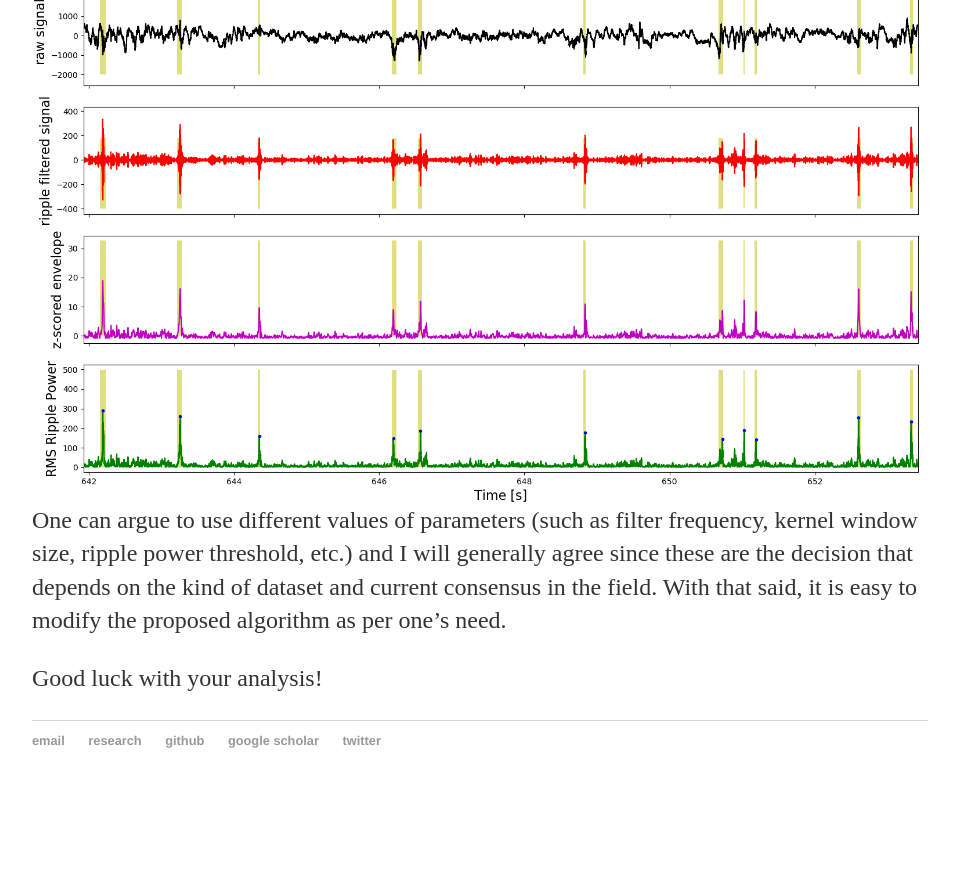
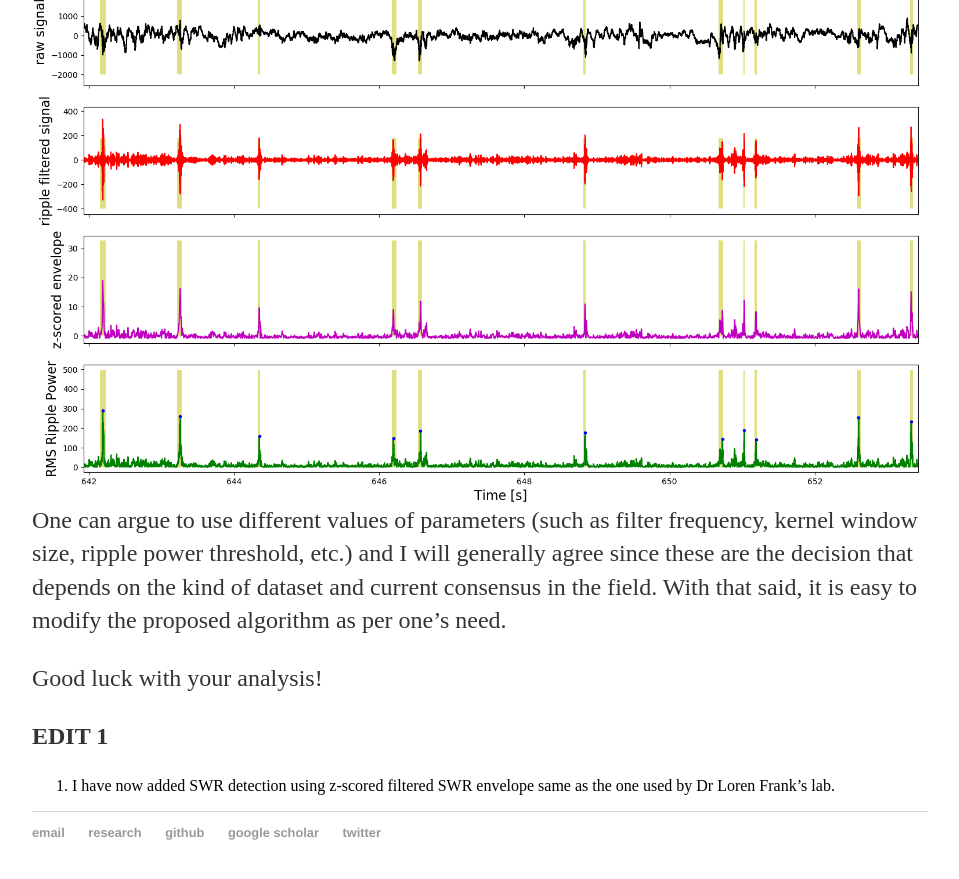
Before and after one commit to rajatsaxena/rajatsaxena.github.io, a Jekyll site: the page built from _posts/2020-03-20-Sharpwave-Ripple-detection.md, in a window 1280 px wide and 900 px high, scrolled down 1726 px. Shown: the top 879 px of the window, without its empty margins (160-1119 px from the left). Built offline with Jekyll 4.4.1, drawn with Linux system fonts in a browser that asks for light colours; our own code applies the rules of GitHub Pages for plain Markdown files; comment, search, counter and statistics services are not loaded; before the commit the page ends 2534 px from its top, so only the background shows below that.

Commit message:
Update 2020-03-20-Sharpwave-Ripple-detection.md

```diff
--- a/_posts/2020-03-20-Sharpwave-Ripple-detection.md
+++ b/_posts/2020-03-20-Sharpwave-Ripple-detection.md
@@ -40,8 +40,14 @@ threshold to detect false positives and true negatives.
 
 <img style="float: left" src="https://rajatsaxena.github.io//images//SWR.png" width="100%" height="100%">
 
+
 One can argue to use different values of parameters (such as filter frequency, kernel window size, ripple power threshold,
 etc.) and I will generally agree since these are the decision that depends on the kind of dataset and current consensus in
 the field. With that said, it is easy to modify the proposed algorithm as per one's need.
 
 Good luck with your analysis!
+
+
+**EDIT 1**
+
+1. I have now added SWR detection using z-scored filtered SWR envelope same as the one used by Dr Loren Frank's lab.
```
